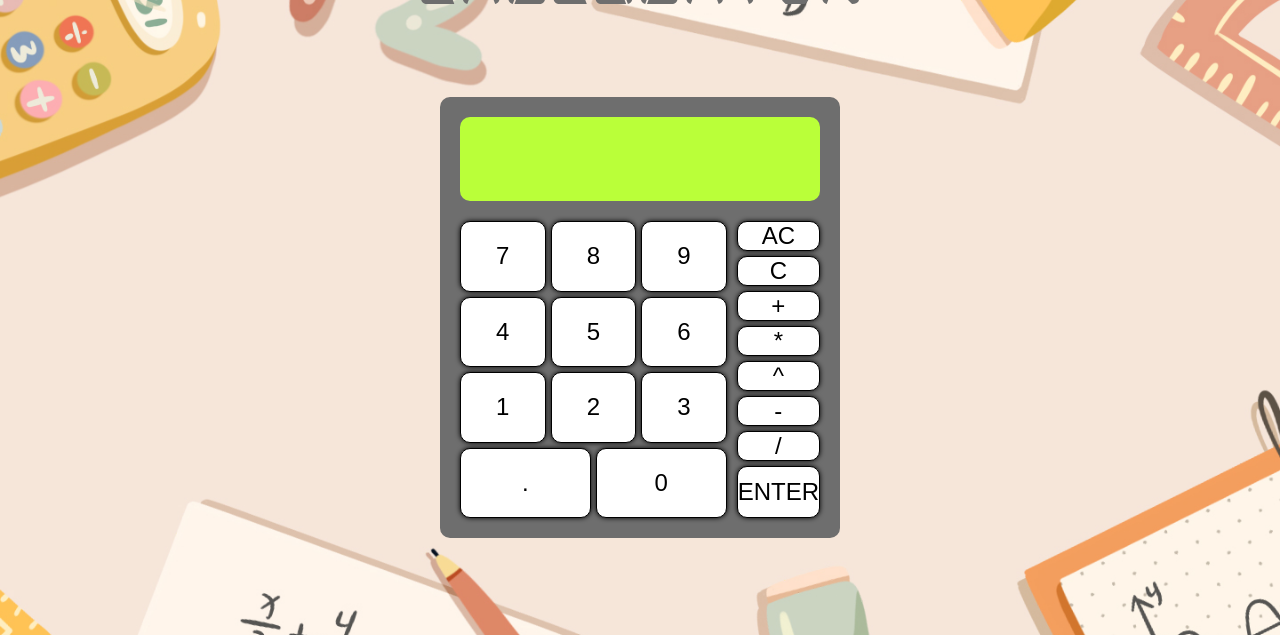
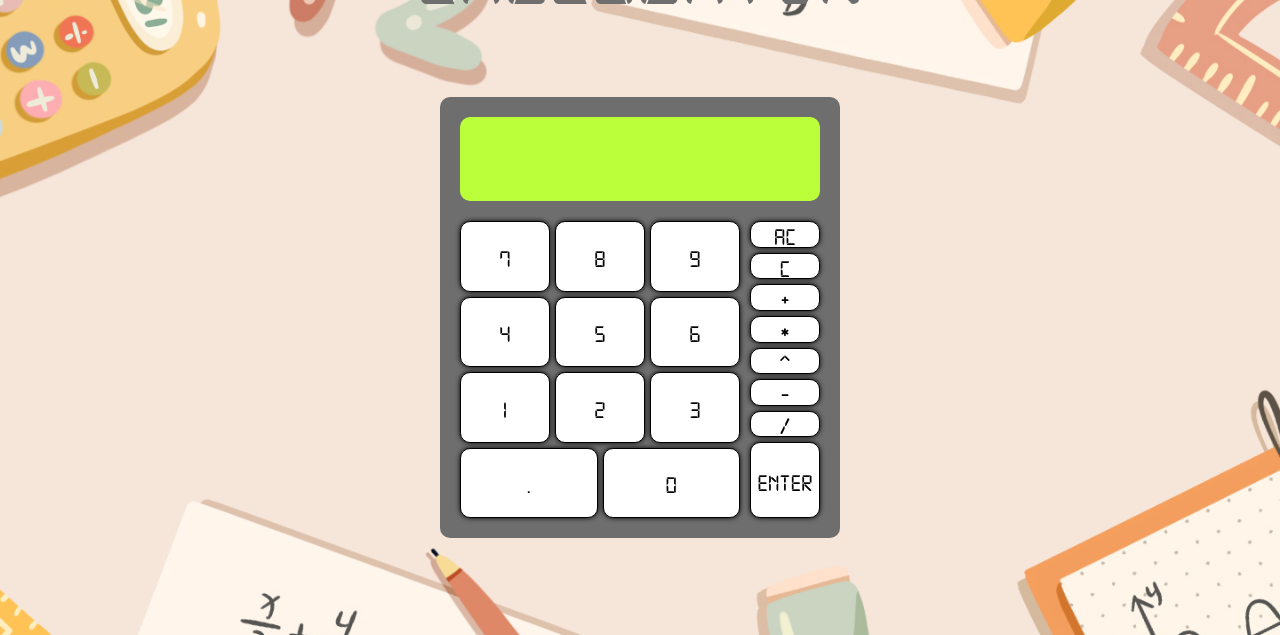
Before and after one commit to pokabilius/Calculator, a plain HTML site: page index.html in a window 1280 px wide. Shown: the part 86-721 px from the top of the page. Drawn offline with Linux system fonts and the light colour scheme.

Commit message:
Fixed backgraound

```diff
--- a/CSS/style.css
+++ b/CSS/style.css
@@ -8,18 +8,14 @@
     margin: 0;
     padding: 0;
     box-sizing: border-box;
-<<<<<<< HEAD
     font-family: "retro", sans-serif;
-=======
-
->>>>>>> a35915a3f806cecaef8a5f214d178544d39c9fa9
-
 }
 
 body {
     display: flex;
     flex-direction: column;
-    background: url(../images/image.png) no-repeat center center / cover;
+    background: url(../images/image.png) no-repeat center fixed;
+    background-size: cover;
     height: 100vh;
     font-family: "retro";
     justify-content: space-between;
--- a/main.js
+++ b/main.js
@@ -38,10 +38,8 @@ buttons.forEach((button) => {
         lastResult = number
        }
        storedNumber.push(number)
-    //    console.log(storedNumber)
        screenDown.textContent = screenDown.textContent + number
        allArray.push(number)
-
     })
 })
 
@@ -52,12 +50,8 @@ operationBtns.forEach((button) => {
     button.addEventListener('click', (e) => {
         lastsymbol = e.target.textContent
         storedSymbol.push(lastsymbol)
-        // console.log(storedSymbol)
         allArray.push(lastsymbol)
         pressOperator()
-        // console.log(allArray)
-        // console.log(lastsymbol)
-        // console.log(lastsymbol)
     })
 
 })
@@ -69,7 +63,6 @@ function resetArray (name) {
 function deleteScreen () {
     screenUp.textContent = ""
     screenDown.textContent = ""
-
 }
 
 // Operation functions
@@ -95,7 +88,6 @@ function power (a,b){
 
 function mainLogic(){
     if (storedNumber.length === 0 && !storedNumber.length <= 1) {
-        // console.log("empty number return")
         resetArray(storedSymbol)
         return
     } else {
@@ -106,7 +98,6 @@ function mainLogic(){
             } else {
                 previousSymbol = storedSymbol[storedSymbol.length - 2]
             }
-            // console.log(previousSymbol)
 
             switch (previousSymbol) {
                 case "+" :
@@ -123,7 +114,6 @@ function mainLogic(){
                         lastResult = subtract(lastResult,secondNumber)
                         screenDown.textContent = ""
                         screenUp.textContent = lastResult + lastsymbol
-
                     }
                     break
                 case "/" :
@@ -133,8 +123,6 @@ function mainLogic(){
                         lastResult = secondNumber
                     }else {
                         lastResult = divide(lastResult,secondNumber)
-                        // console.log(lastResult)
-                        // console.log(secondNumber)
                         screenDown.textContent = ""
                         screenUp.textContent = lastResult + lastsymbol
                     }
@@ -146,8 +134,6 @@ function mainLogic(){
                         lastResult = secondNumber
                     }else {
                         lastResult = multiply(lastResult,secondNumber)
-                        // console.log(lastResult)
-                        // console.log(secondNumber)
                         screenDown.textContent = ""
                         screenUp.textContent = lastResult + lastsymbol
                     }
@@ -159,8 +145,6 @@ function mainLogic(){
                         lastResult = secondNumber
                     }else {
                         lastResult = power(lastResult,secondNumber)
-                        // console.log(lastResult)
-                        // console.log(secondNumber)
                         screenDown.textContent = ""
                         screenUp.textContent = lastResult + lastsymbol
                     }
@@ -170,11 +154,7 @@ function mainLogic(){
                     screenDown.textContent = ""
                     lastResult = secondNumber
                     break
-                case "C" :
-                    console.log(lastResult)
-
             }
-
     }
 }
 
@@ -213,7 +193,6 @@ function pressOperator() {
             return
         }
     }else if (isNaN(allArray[allArray.length -1]) && isNaN(allArray[allArray.length -2]) ){
-        // console.log("error enter ")
         screenUp.textContent = lastResult + lastsymbol
         return
     }
```
